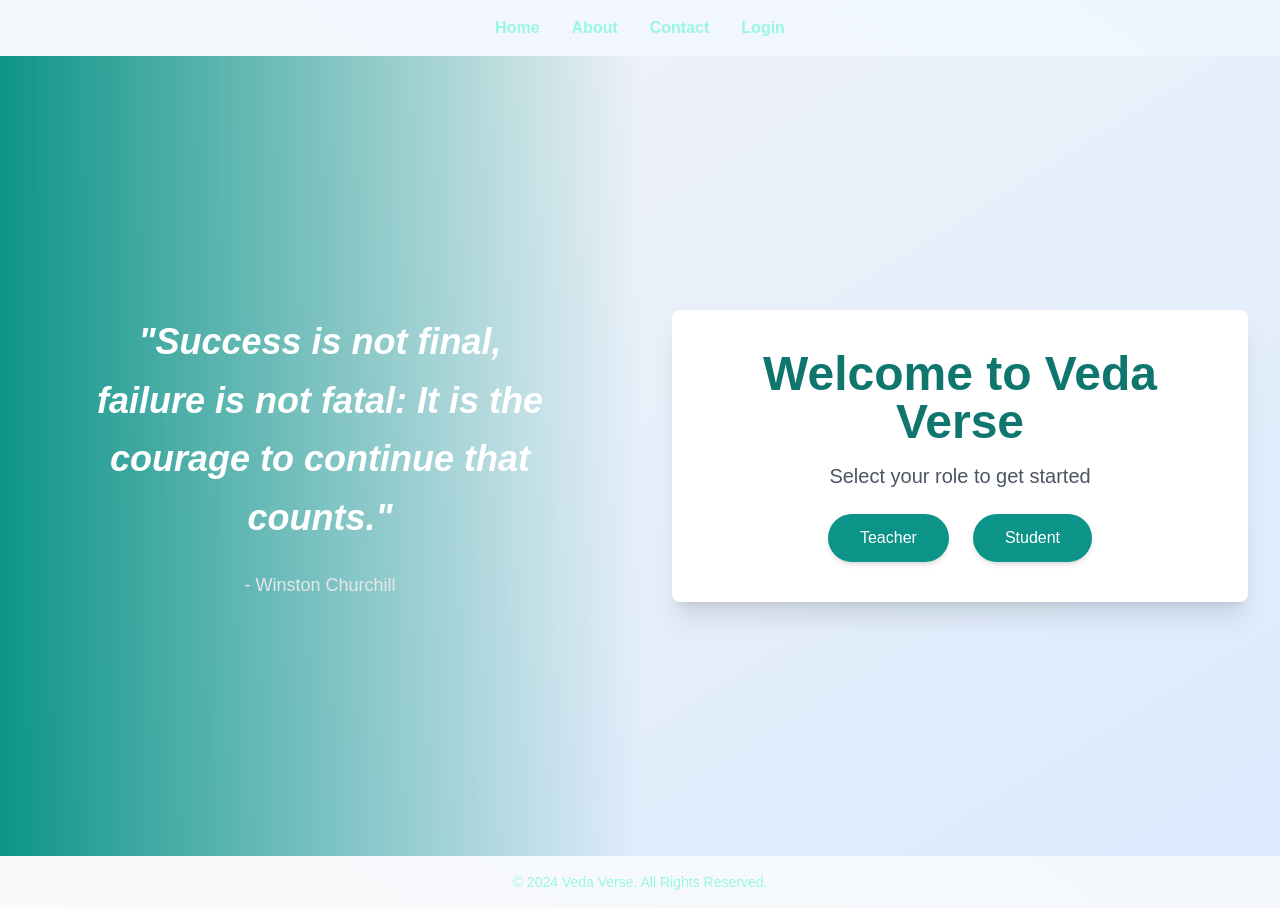
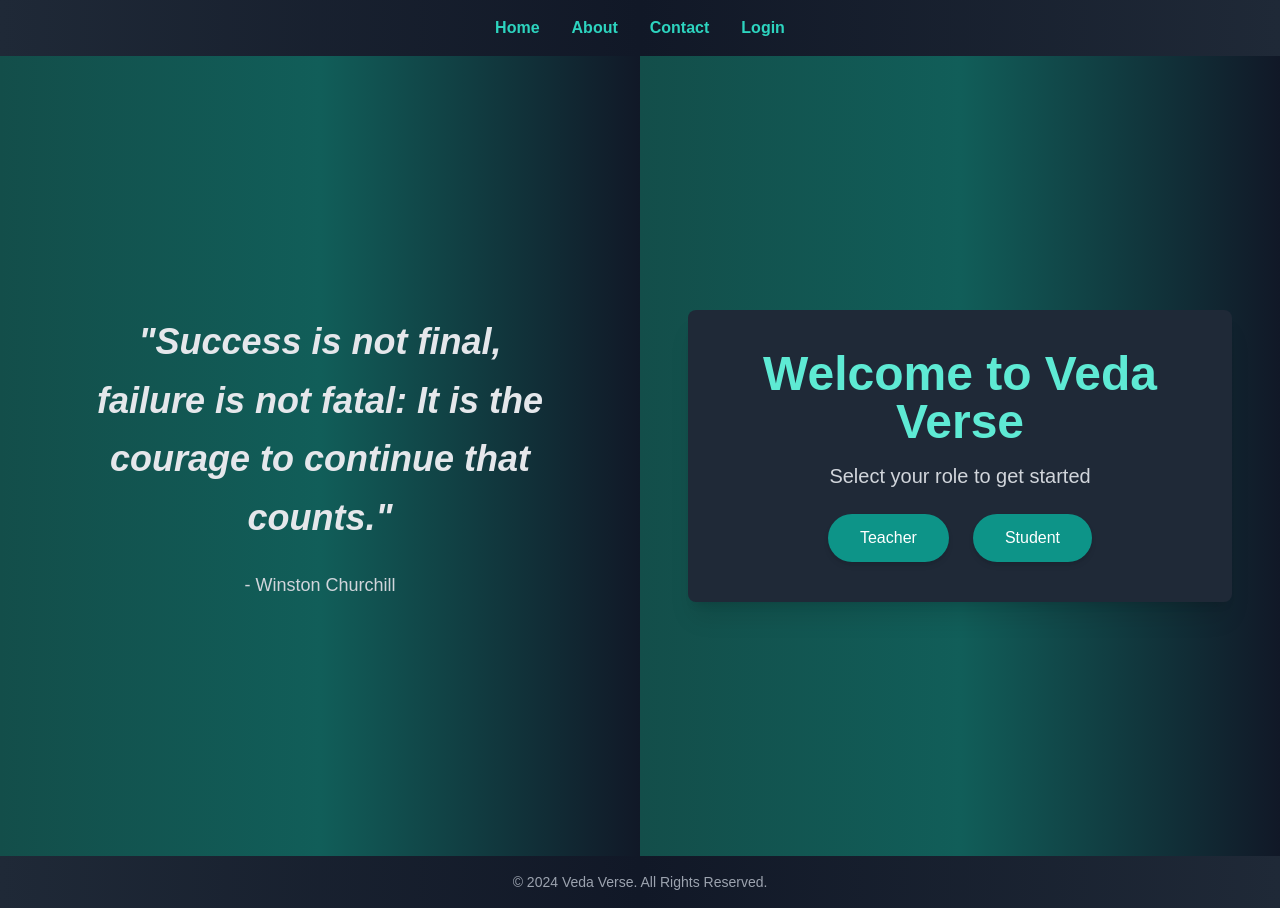
Before and after one commit to bhavy-sharma/VedaVerse, a plain HTML site: page index.html in a window 1280 px wide. Drawn offline with nearby package versions, Linux system fonts and the light colour scheme; a web font is replaced by a local one.

Commit message:
dark theme

```diff
--- a/index.html
+++ b/index.html
@@ -1,5 +1,6 @@
 <!DOCTYPE html>
 <html lang="en">
+
 <head>
     <meta charset="UTF-8">
     <meta name="viewport" content="width=device-width, initial-scale=1.0">
@@ -9,18 +10,28 @@
     <style>
         @font-face {
             font-family: 'Firesans';
-            src: url('fonts/Firesans-Regular.ttf') format('truetype'); /* Adjust the path and format as necessary */
+            src: url('fonts/Firesans-Regular.ttf') format('truetype');
             font-weight: 400;
             font-style: normal;
         }
+
         @font-face {
             font-family: 'Firesans';
             src: url('fonts/Firesans-Bold.ttf') format('truetype');
             font-weight: 700;
             font-style: normal;
         }
-        body, h1, p, a {
+
+        body,
+        h1,
+        p,
+        a {
             font-family: 'Firesans', sans-serif;
+        }
+
+        /* Custom Cursor */
+        body {
+            cursor: url('path/to/your/cursor.png'), auto; /* Replace with your cursor image path */
         }
 
         /* Navbar Link Animation */
@@ -29,32 +40,37 @@
             overflow: hidden;
             transition: color 0.3s ease;
         }
+
         .nav-link::after {
             content: '';
             position: absolute;
-            bottom: -3px;
+            bottom: -2px;
             left: 0;
             width: 100%;
             height: 2px;
-            background-color: #38b2ac; /* teal-400 */
+            background-color: #f6e58d;
+            /* muted gold */
             transform: scaleX(0);
             transform-origin: bottom right;
             transition: transform 0.3s ease;
         }
+
         .nav-link:hover {
-            color: #38b2ac; /* teal-400 */
+            color: #f6e58d;
         }
+
         .nav-link:hover::after {
             transform: scaleX(1);
             transform-origin: bottom left;
         }
 
-        /* Main Content Animations */
+        /* Fade-in Animation */
         .fade-in {
             opacity: 0;
             transform: translateY(20px);
-            animation: fadeInUp 1s ease forwards;
+            animation: fadeInUp 1.2s ease forwards;
         }
+
         @keyframes fadeInUp {
             to {
                 opacity: 1;
@@ -64,57 +80,63 @@
 
         /* Button Hover Animation */
         .hover-bounce:hover {
-            transform: scale(1.1);
+            transform: scale(1.08);
         }
     </style>
 </head>
-<body class="bg-gradient-to-tr from-gray-50 to-blue-50 text-gray-900">
 
-    <div id="page1">
+<body class="bg-gradient-to-tr from-gray-800 via-gray-900 to-black text-gray-200">
+
+
 
         <!-- Navbar -->
-    <header class="bg-navy-900 shadow-md">
+        <header class="bg-opacity-70 shadow-lg bg-gradient-to-r from-gray-800 via-gray-900 to-gray-800">
             <nav class="container mx-auto py-4">
                 <ul class="flex justify-center space-x-8">
-                <li><a href="index.html" class="text-teal-200 hover:text-teal-400 font-semibold nav-link">Home</a></li>
-                <li><a href="about2.html" class="text-teal-200 hover:text-teal-400 font-semibold nav-link">About</a></li>
-                <li><a href="contact.html" class="text-teal-200 hover:text-teal-400 font-semibold nav-link">Contact</a></li>
-                <li><a href="login.html" class="text-teal-200 hover:text-teal-400 font-semibold nav-link">Login</a></li>
+                    <li><a href="index.html" class="text-teal-400 hover:text-teal-500 font-semibold nav-link">Home</a></li>
+                    <li><a href="about2.html" class="text-teal-400 hover:text-teal-500 font-semibold nav-link">About</a></li>
+                    <li><a href="contact.html" class="text-teal-400 hover:text-teal-500 font-semibold nav-link">Contact</a></li>
+                    <li><a href="login.html" class="text-teal-400 hover:text-teal-500 font-semibold nav-link">Login</a></li>
                 </ul>
             </nav>
         </header>
 
-    <!-- Main Content with Quote Section -->
-    <section class="h-screen flex bg-gradient-to-br from-gray-100 to-blue-100">
+        <!-- Main Content with Unified Quote and Right Section -->
+        <section class="h-screen flex bg-gradient-to-br from-gray-900 to-gray-800">
+            <div class="flex w-full">
+
                 <!-- Quote Section -->
-        <div class="w-1/2 flex items-center justify-center bg-gradient-to-r from-teal-600 to-navy-700 p-12 fade-in">
+                <div class="w-1/2 flex items-center justify-center bg-gradient-to-r from-teal-900 via-teal-800 to-gray-900 p-12 fade-in">
                     <div class="max-w-md text-center">
-                <blockquote class="text-4xl font-bold italic text-white leading-relaxed mb-6">"Success is not final, failure is not fatal: It is the courage to continue that counts."</blockquote>
-                <p class="text-lg text-gray-200 font-medium">- Winston Churchill</p>
+                        <blockquote class="text-4xl font-bold italic text-f6e58d leading-relaxed mb-6">"Success is not final, failure is not fatal: It is the courage to continue that counts."</blockquote>
+                        <p class="text-lg text-gray-300 font-medium">- Winston Churchill</p>
                     </div>
                 </div>
 
                 <!-- Right Content -->
-        <div class="w-1/2 flex items-center justify-center p-8 fade-in">
-            <div class="bg-white shadow-xl rounded-lg p-10 text-center transform hover:scale-105 transition duration-300 ease-in-out">
-                <h1 class="text-5xl font-bold mb-4 text-teal-700">Welcome to Veda Verse</h1>
-                <p class="text-xl mb-6 text-gray-600">Select your role to get started</p>
+                <div class="w-1/2 flex items-center justify-center p-12 fade-in bg-gradient-to-r from-teal-900 via-teal-800 to-gray-900">
+                    <div class="bg-gray-800 shadow-xl rounded-lg p-10 text-center transform hover:scale-105 transition duration-300 ease-in-out">
+                        <h1 class="text-5xl font-bold mb-4 text-teal-300">Welcome to Veda Verse</h1>
+                        <p class="text-xl mb-6 text-gray-300">Select your role to get started</p>
                         <div class="flex justify-center space-x-6">
                             <a href="#" class="bg-teal-600 hover:bg-teal-700 text-white px-8 py-3 rounded-full shadow-md transition duration-300 ease-in-out hover-bounce">Teacher</a>
                             <a href="#" class="bg-teal-600 hover:bg-teal-700 text-white px-8 py-3 rounded-full shadow-md transition duration-300 ease-in-out hover-bounce">Student</a>
                         </div>
                     </div>
                 </div>
+
+            </div>
         </section>
-</div>
 
 
     <!-- Footer -->
-    <footer class="bg-navy-900 py-4">
-        <p class="text-center text-teal-200 text-sm hover:text-teal-400 transition duration-200">© 2024 Veda Verse. All Rights Reserved.</p>
+    <footer class="bg-opacity-70 py-4 bg-gradient-to-r from-gray-800 via-gray-900 to-gray-800">
+        <p class="text-center text-gray-400 text-sm hover:text-teal-500 transition duration-200">© 2024 Veda Verse. All Rights Reserved.</p>
     </footer>
 
+    <!-- Include GSAP via CDN -->
     <script src="https://cdnjs.cloudflare.com/ajax/libs/gsap/3.12.5/gsap.min.js" integrity="sha512-7eHRwcbYkK4d9g/6tD/mhkf++eoTHwpNM9woBxtPUBWm67zeAfFC+HrdoE2GanKeocly/VxeLvIqwvCdk7qScg==" crossorigin="anonymous" referrerpolicy="no-referrer"></script>
     <script src="script.js"></script>
 </body>
+
 </html>
```
Lines whose indentation alone changed are shown as unchanged.
